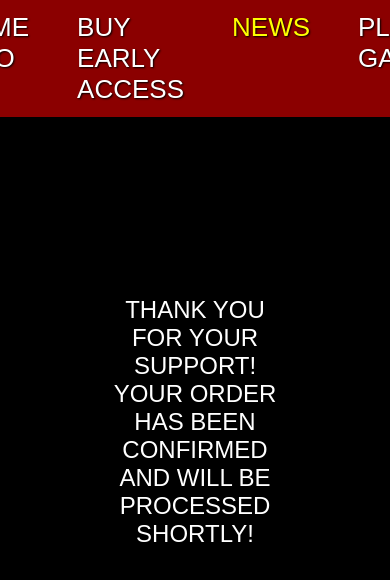
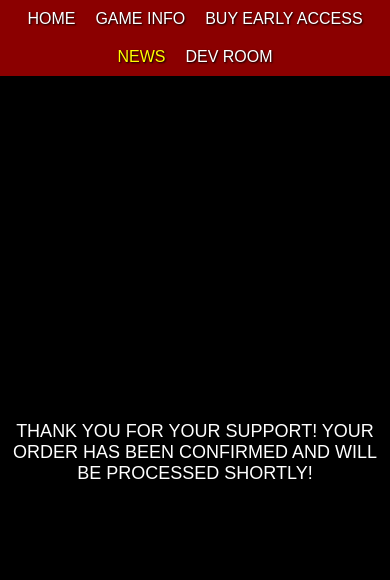
Before and after one commit to gavinoriley/orderconfirm, a plain HTML site: page index.html in a window 390 px wide. Drawn offline with Linux system fonts and the light colour scheme; a web font is replaced by a local one.

Commit message:
Update index.html

```diff
--- a/index.html
+++ b/index.html
@@ -107,6 +107,44 @@
             font-size: 30px;
             cursor: pointer;
         }
+
+        @media screen and (max-width: 768px) {
+            .navbar {
+                justify-content: center;
+                gap: 20px;
+                flex-wrap: wrap;
+                max-width: 100%;
+                overflow-x: auto;
+                padding: 10px 0;
+            }
+
+            .navbar a {
+                font-size: 16px;
+            }
+
+            .navbar a.play-game-link {
+                display: none;
+            }
+
+            body {
+                padding: 10px;
+            }
+
+            .welcome-text {
+                position: relative;
+                top: auto;
+                left: auto;
+                transform: none;
+                margin-top: 60px;
+                font-size: 18px;
+            }
+
+            .close-button {
+                font-size: 24px;
+                top: 10px;
+                right: 10px;
+            }
+        }
     </style>
 </head>
 <body>
@@ -115,7 +153,7 @@
         <a href="https://hamachithepsychotickiller.com/about/">GAME INFO</a>
         <a href="https://store.steampowered.com/app/3355690/Hamachi_the_Psychotic_Killer/" target="_blank">BUY EARLY ACCESS</a>
         <a href="https://store.steampowered.com/news/app/3355690/view/520845543638827040" target="_blank" class="devlog-link">NEWS</a>
-        <a href="https://itch.io/embed-upload/13425866?color=333333" target="_blank">PLAY GAME</a>
+        <a href="https://itch.io/embed-upload/13425866?color=333333" target="_blank" class="play-game-link">PLAY GAME</a>
         <a href="https://hamachithepsychotickiller.com/devroom/">DEV ROOM</a>
     </nav>
 
```
